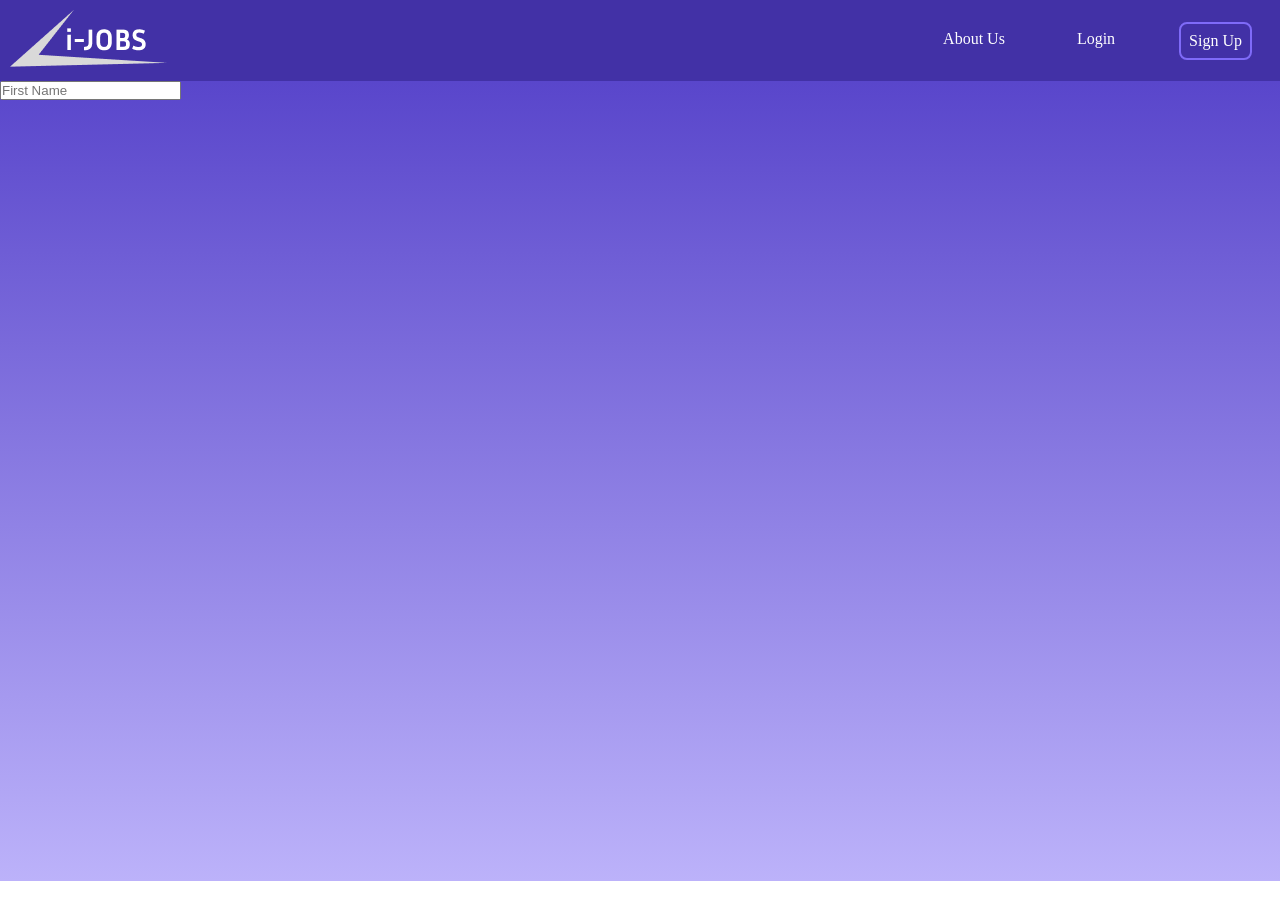
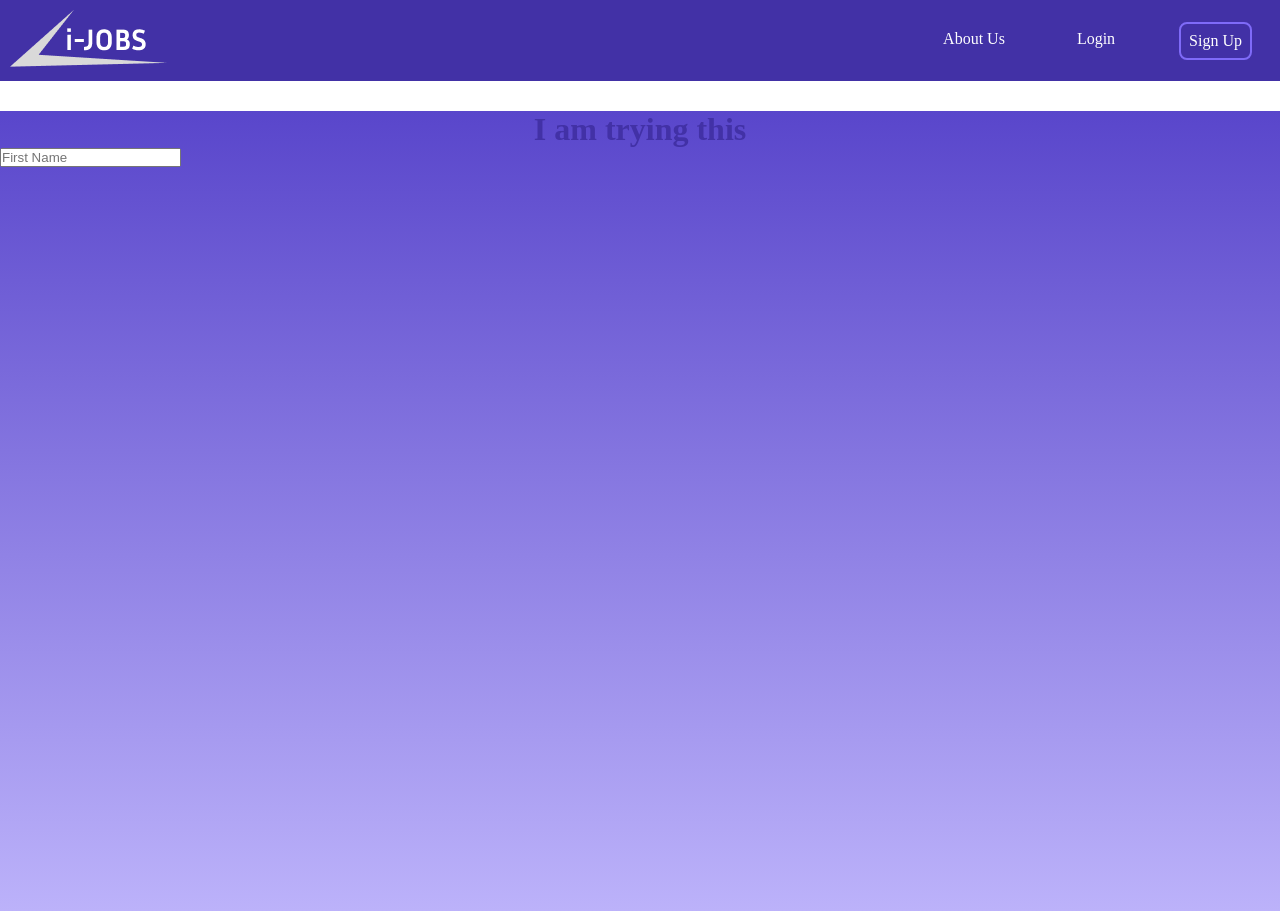
Before and after one commit to Codiadem/i-Jobs, a React (Vite) app: page /sign-up in a window 1280 px wide. Before the commit the page ends 881 px from the top, so only its background shows below. Built offline with nearby package versions, Linux system fonts and the light colour scheme.

Commit message:
sign up update

```diff
--- a/src/components/pages/SignUp.jsx
+++ b/src/components/pages/SignUp.jsx
@@ -5,6 +5,7 @@ function SignUp() {
   return (
     <>
       <div className="sign-up-body">
+        <h1>I am trying this</h1>
         <div className="sign-up-form">
           <form action="">
             <input type="text" placeholder="First Name" required />
```
